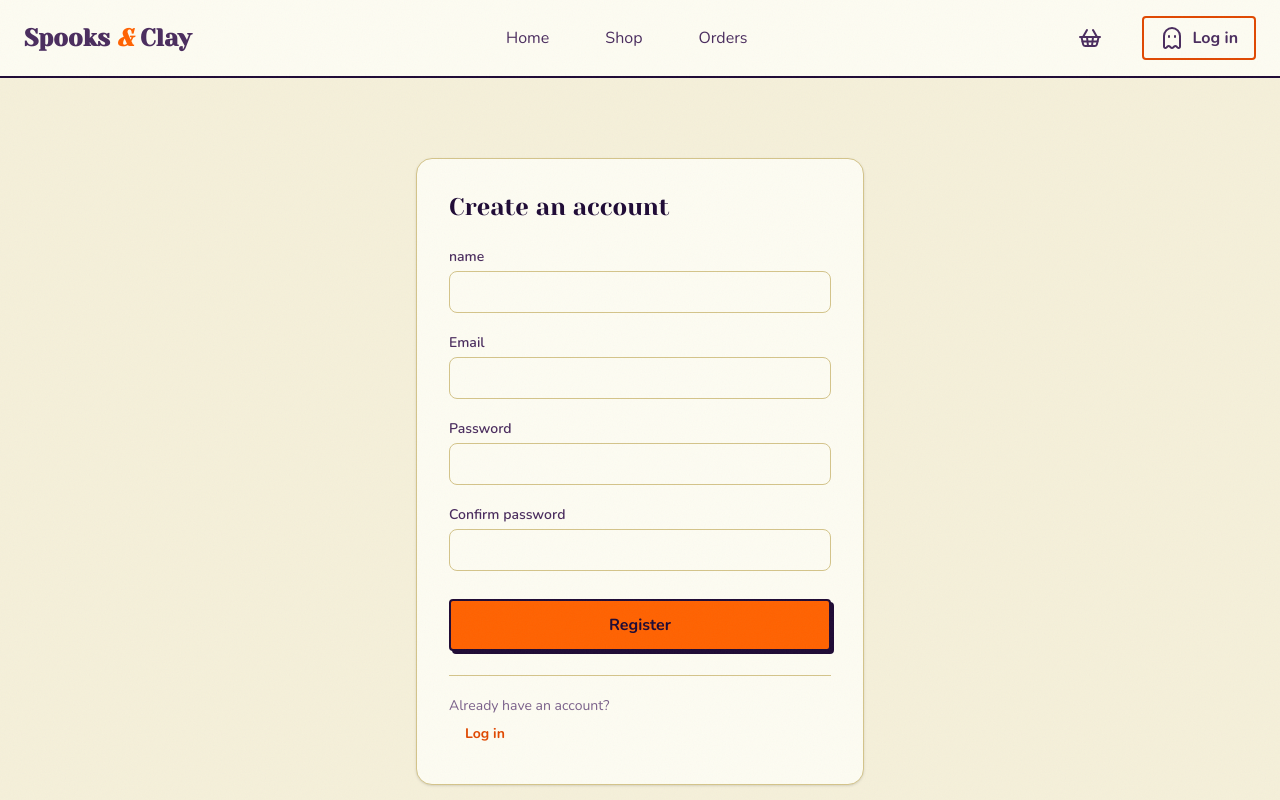
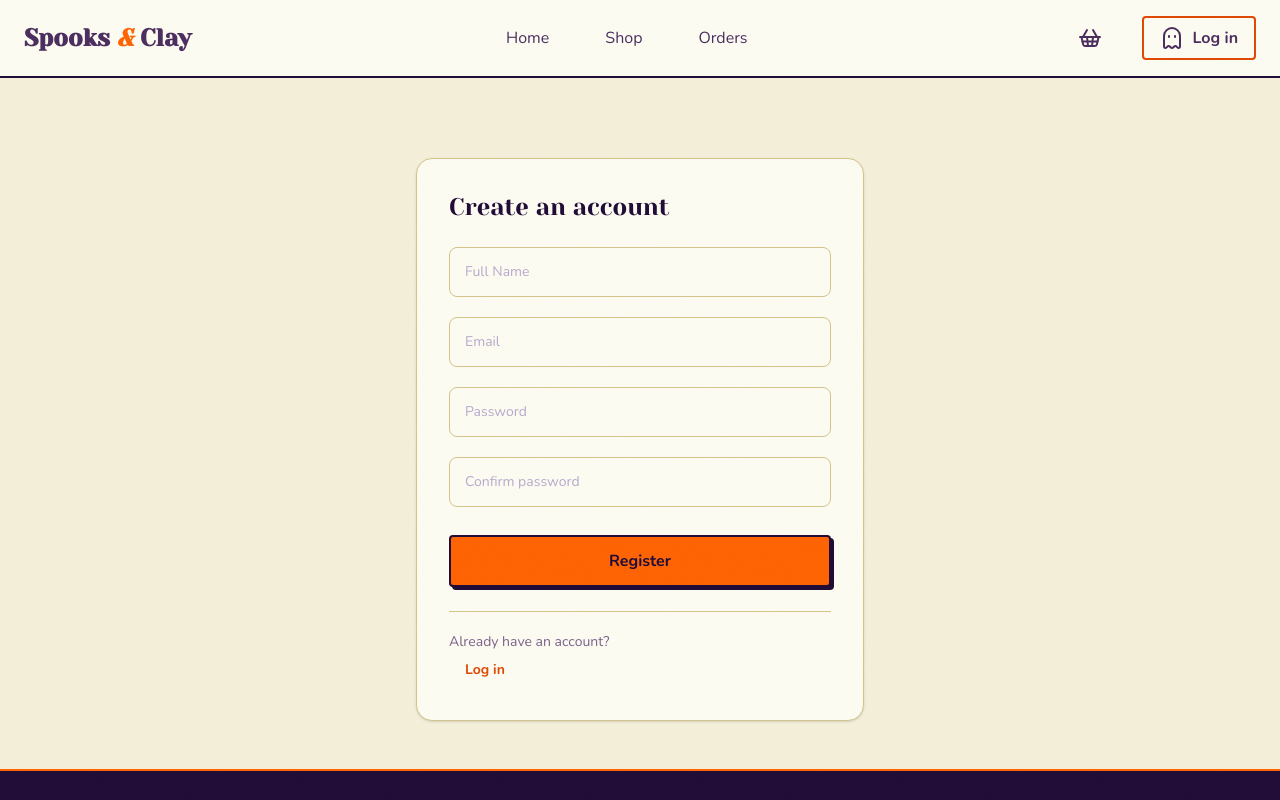
Before and after one commit to Vivien9964/spooks-and-clay, a React (Vite) app in the folder frontend/: page /register in a window 1280 px wide. Shown: the top 800 px of the page. Built offline with nearby package versions, Linux system fonts and the light colour scheme.

Commit message:
Added toaster, skeleton loading

```diff
--- a/frontend/package.json
+++ b/frontend/package.json
@@ -18,6 +18,7 @@
     "react-dom": "^19.2.6",
     "react-hook-form": "^7.76.1",
     "react-router-dom": "^7.15.1",
+    "sonner": "^2.0.7",
     "tailwindcss": "^4.3.0",
     "zod": "^4.4.3",
     "zustand": "^5.0.13"
--- a/frontend/src/components/Footer.tsx
+++ b/frontend/src/components/Footer.tsx
@@ -28,7 +28,7 @@ function Footer() {
                 </nav>
 
                 <p className="font-body text-xs text-bark-500">
-                    &copy; {new Date().getFullYear()} Spooks &amp; Clay &mdash; All rights reserved.
+                    &copy; {new Date().getFullYear()} Spooks &amp; Clay ✦ All rights reserved.
                 </p>
 
             </div>
--- a/frontend/src/components/ui/Input.tsx
+++ b/frontend/src/components/ui/Input.tsx
@@ -10,15 +10,24 @@ interface InputProps extends React.InputHTMLAttributes<HTMLInputElement> {
 
 function Input({ label, error, ...rest }: InputProps) {
     return(
-        <div className="flex flex-col gap-1">
-            <label className="font-body text-sm font-semibold text-bark-700">{label}</label>
-            <input {...rest} className={clsx(
-                "w-full px-3 py-2.5 rounded-lg border bg-cream-50 text-bark-900 font-body text-sm placeholder:text-bark-300 transition-colors duration-150 focus:outline-none focus:ring-2",
+        <div className="relative">
+            <input {...rest} placeholder=" " className={clsx(
+                "peer w-full px-3 pt-5 pb-2 rounded-lg border bg-cream-50 text-bark-900 font-body text-sm transition-colors duration-150 focus:outline-none focus:ring-2",
                 error
                     ? "border-pumpkin-700 focus:border-pumpkin-700 focus:ring-pumpkin-700"
                     : "border-cream-300 focus:border-pumpkin-500 focus:ring-pumpkin-500"
             )} />
-            { error && <p className="text-xs font-body text-pumpkin-700 mt-0.5">{error}</p>}
+            <label className={clsx(
+                "absolute left-3 top-1/2 -translate-y-1/2 font-body text-sm pointer-events-none bg-cream-50 px-1 transition-all duration-150",
+                "peer-focus:top-0 peer-focus:-translate-y-1/2 peer-focus:text-xs",
+                "peer-[&:not(:placeholder-shown)]:top-0 peer-[&:not(:placeholder-shown)]:-translate-y-1/2 peer-[&:not(:placeholder-shown)]:text-xs",
+                error
+                    ? "text-pumpkin-700 peer-focus:text-pumpkin-700 peer-[&:not(:placeholder-shown)]:text-pumpkin-700"
+                    : "text-bark-300 peer-focus:text-pumpkin-500 peer-[&:not(:placeholder-shown)]:text-bark-700"
+            )}>
+                {label}
+            </label>
+            { error && <p className="text-xs font-body text-pumpkin-700 mt-1">{error}</p>}
         </div>
     )
 }
--- /dev/null
+++ b/frontend/src/components/ui/Skeleton.tsx
@@ -0,0 +1,17 @@
+
+import clsx from "clsx"
+
+
+type SkeletonProps = {
+    className?: string
+}
+
+
+function Skeleton({ className }: SkeletonProps) {
+
+    return (
+        <div className={clsx("animate-pulse bg-cream-300 rounded-md", className)} />
+    )
+}
+
+export default Skeleton
--- a/frontend/src/features/auth/RegisterForm.tsx
+++ b/frontend/src/features/auth/RegisterForm.tsx
@@ -21,7 +21,7 @@ function RegisterForm() {
     return (
         <form className="flex flex-col gap-5 mt-6" onSubmit={handleSubmit(onSubmit)}>
             <Input
-                label="name"
+                label="Full Name"
                 type="text"
                 error={errors.name?.message}
                 {...register("name")}
--- a/frontend/src/features/products/ProductCard.tsx
+++ b/frontend/src/features/products/ProductCard.tsx
@@ -1,9 +1,12 @@
+
 
 import type { Product } from "@/types/product"
 import Button from "@/components/ui/Button"
 import Badge from "@/components/ui/Badge"
 
 import { Link } from "react-router-dom"
+import { toast } from "sonner"
+
 import { useCartStore } from "@/store/cartStore"
 
 const categoryLabels: Record<string, string> = {
@@ -23,6 +26,11 @@ function ProductCard({ product }: ProductCardProps) {
 
     const productPrice = product.isOnSale ? product.basePrice * (1 - product.discountPercent / 100) : product.basePrice
     const categoryLabel = categoryLabels[product.category] ?? product.category
+
+    const handleAddToCart = () => {
+        addItem(product);
+        toast.success(`${product.name} added to cart!`);
+    }
 
     return(
         <div className="flex flex-col h-full group overflow-hidden bg-cream-50 border-2 border-bark-900 rounded-sm shadow-[3px_3px_0px_var(--color-bark-900)] hover:-translate-x-0.5 hover:-translate-y-0.5 hover:shadow-[5px_5px_0px_var(--color-bark-900)] transition-all duration-200">
@@ -66,7 +74,7 @@ function ProductCard({ product }: ProductCardProps) {
                     <Button
                         variant="primary"
                         className="flex-1"
-                        onClick={() => addItem(product)}
+                        onClick={handleAddToCart}
                     >
                         Add to Cart
                     </Button>
--- /dev/null
+++ b/frontend/src/features/products/ProductCardSkeleton.tsx
@@ -0,0 +1,25 @@
+
+import Skeleton from "@/components/ui/Skeleton"
+
+function ProductCardSkeleton() {
+    return (
+        <div className="flex flex-col h-full bg-cream-50 border-2 border-bark-900 rounded-sm shadow-[3px_3px_0px_var(--color-bark-900)]">
+
+            <Skeleton className="w-full aspect-square rounded-none border-b-2 border-bark-900" />
+
+            <div className="flex flex-col flex-1 gap-3 p-4">
+                <Skeleton className="h-3 w-1/3 mx-auto" />
+                <Skeleton className="h-5 w-3/4" />
+                <Skeleton className="h-3 w-full" />
+                <Skeleton className="h-6 w-1/3 mt-auto" />
+                <div className="flex gap-2 pt-1">
+                    <Skeleton className="h-10 flex-1" />
+                    <Skeleton className="h-10 w-16" />
+                </div>
+            </div>
+
+        </div>
+    )
+}
+
+export default ProductCardSkeleton
--- a/frontend/src/hooks/useProducts.ts
+++ b/frontend/src/hooks/useProducts.ts
@@ -14,6 +14,7 @@ export function useProducts({ searchTerm, selectedCategory, sortOrder}: UseProdu
 
     const productCategories = [...new Set(products.map((product) => product.category))];
     const [ debouncedSearchTerm, setDebouncedSearchTerm ] = useState("")
+    const [ isLoading, setIsLoading ] = useState(true)
 
     const sortedProducts = useMemo(() => {
 
@@ -40,13 +41,19 @@ export function useProducts({ searchTerm, selectedCategory, sortOrder}: UseProdu
         return () => clearTimeout(timer)
     }, [searchTerm])
 
+    useEffect(() => {
+        const timer = setTimeout(() => setIsLoading(false), 1000)
+        return () => clearTimeout(timer)
+    }, [])
+
 
 
 
 
     return {
         productCategories,
-        sortedProducts
+        sortedProducts,
+        isLoading
     }
 
 
--- a/frontend/src/layouts/RootLayout.tsx
+++ b/frontend/src/layouts/RootLayout.tsx
@@ -1,8 +1,11 @@
 
 import { Outlet } from "react-router-dom"
+import { Toaster } from "sonner"
+import { CircleCheck, CircleX, TriangleAlert, Info } from "lucide-react"
 import Header from "@/components/Header"
 import Footer from "@/components/Footer"
 import CartDrawer from "@/features/cart/CartDrawer"
+
 
 
 function RootLayout() {
@@ -10,6 +13,25 @@ function RootLayout() {
     <div className="min-h-screen flex flex-col">
         <Header />
         <CartDrawer />
+        <Toaster
+            position="bottom-right"
+            toastOptions={{
+                style: {
+                    background: "#FDFCF2",
+                    border: "1px solid #D4C48A",
+                    color: "#1E0A35",
+                    fontFamily: "Nunito, sans-serif",
+                    borderRadius: "0.75rem",
+                    boxShadow: "0 4px 6px -1px rgb(0 0 0 / 0.1), 0 2px 4px -2px rgb(0 0 0 / 0.1)",
+                },
+            }}
+            icons={{
+                success: <CircleCheck size={20} color="#3C7218" />,
+                error: <CircleX size={20} color="#E04800" />,
+                warning: <TriangleAlert size={20} color="#FFA020" />,
+                info: <Info size={20} color="#7A608A" />,
+            }}
+        />
         <main className="flex-1">
             <Outlet />
         </main>
--- a/frontend/src/pages/ShopPage.tsx
+++ b/frontend/src/pages/ShopPage.tsx
@@ -3,6 +3,7 @@ import { useState } from "react";
 import { useProducts } from "@/hooks/useProducts"
 
 import ProductCard from "@/features/products/ProductCard"
+import ProductCardSkeleton from "@/features/products/ProductCardSkeleton"
 
 
 function ShopPage() {
@@ -11,7 +12,7 @@ function ShopPage() {
     const [ selectedCategory, setSelectedCategory ] = useState<CategoryFilter>("all")
     const [ sortOrder, setSortOrder ] = useState<SortOrder>("default")
 
-    const { productCategories, sortedProducts } = useProducts({ searchTerm, selectedCategory, sortOrder })
+    const { productCategories, sortedProducts, isLoading } = useProducts({ searchTerm, selectedCategory, sortOrder})
 
 
     const onSaleCount = sortedProducts.filter(p => p.isOnSale).length
@@ -71,7 +72,13 @@ function ShopPage() {
             </div>
 
             <div className="max-w-7xl mx-auto px-4 py-10 w-full">
-                {sortedProducts.length === 0 ? (
+                {isLoading ? (
+                        <div className="grid grid-cols-2 md:grid-cols-3 lg:grid-cols-4 gap-6 md:gap-8">
+                            {Array.from({ length: 8 }).map((_, i) => (
+                                <ProductCardSkeleton key={i} />
+                            ))}
+                        </div>
+                ) :sortedProducts.length === 0 ? (
                     <div className="bg-cream-50 border-2 border-bark-900 shadow-[4px_4px_0px_var(--color-bark-900)] rounded-sm p-16 flex flex-col items-center gap-4 text-center">
                         <h2 className="font-display text-2xl text-bark-900">Nothing stirring in the hollow.</h2>
                         <p className="font-body text-sm text-bark-500 italic">Try a different search, or clear the filter.</p>
```
Also changed, not shown: 1 other file (tests, documents, lock files or other folders).
